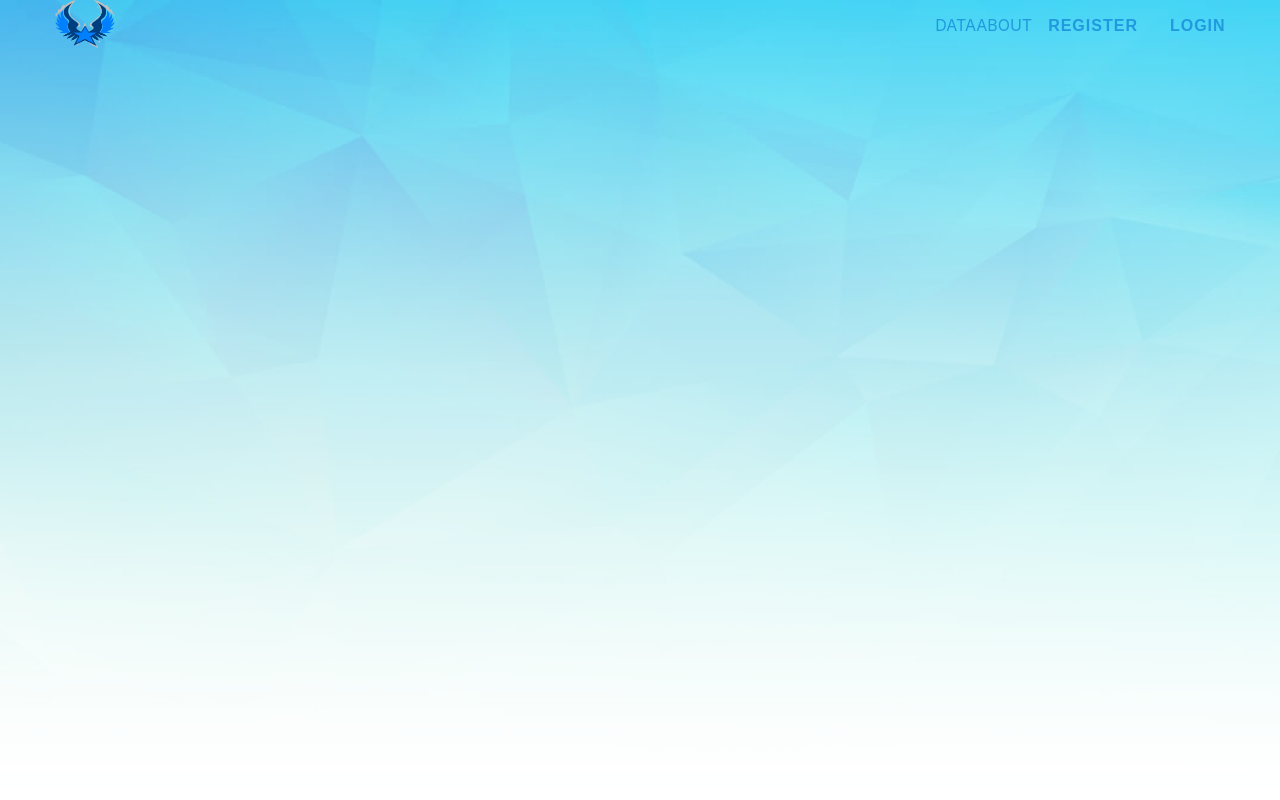
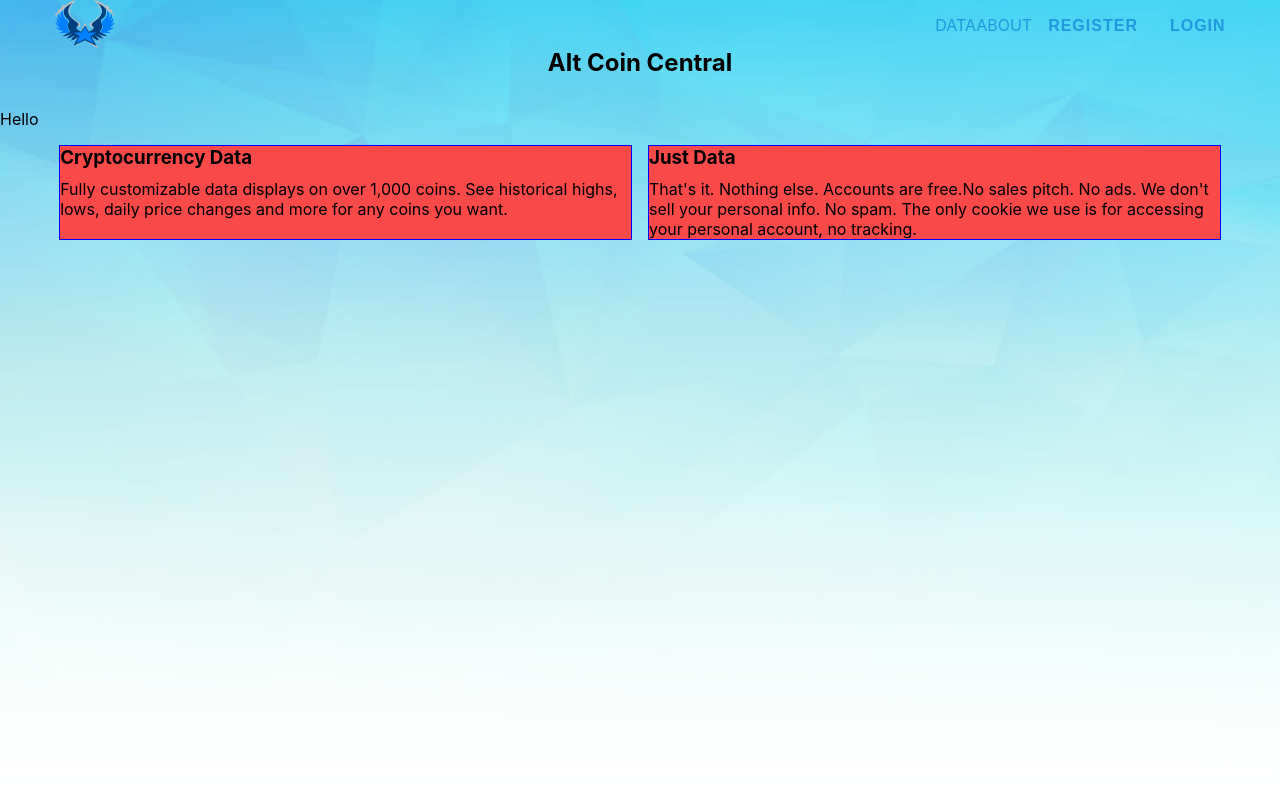
Before and after one commit to greenlightjohnny/crypto-chart, a React (Create React App) app: page / in a window 1280 px wide. Shown: the top 800 px of the page. Built offline with nearby package versions, Linux system fonts and the light colour scheme; no server answers.

Commit message:
New landing page work

```diff
--- a/src/components/Chart.js
+++ b/src/components/Chart.js
@@ -42,8 +42,8 @@ const Chart = ({ chartData, handleTime, time, text }) => {
               label: `${coinName} price`,
               data: days,
               //backgroundColor: gradient,
-              backgroundColor: "#e66465",
-              borderColor: "rgb(25, 233, 95)",
+              backgroundColor: "rgb(250, 73, 73)",
+              borderColor: "rgb(250, 73, 73)",
               pointRadius: 0,
             },
           ],
--- a/src/components/Table.js
+++ b/src/components/Table.js
@@ -5,7 +5,7 @@ import { CurrencyContext } from "../context/currencyContext"
 import Two from "./Boring"
 import Styles from "../styles/boring.module.scss"
 
-const Sad = () => {
+const TableData = () => {
   const [coins, setCoins] = useState()
   const { coinList, deleteCoin } = useContext(CurrencyContext)
   const [isLoading, setIsLoading] = useState(false)
@@ -45,4 +45,4 @@ const Sad = () => {
   )
 }
 
-export default Sad
+export default TableData
--- /dev/null
+++ b/src/components/homecomponents/Info.js
@@ -0,0 +1,28 @@
+import React from "react"
+import Styles from "../../styles/title.module.scss"
+const Info = () => {
+  return (
+    <>
+      <div className={Styles.container}>
+        <div className={Styles.flexItem}>
+          <h3>Cryptocurrency Data</h3>
+          <p>
+            Fully customizable data displays on over 1,000 coins. See historical
+            highs, lows, daily price changes and more for any coins you want.
+          </p>
+        </div>
+        <div className={Styles.flexItem}>
+          <h3>Just Data</h3>
+          <p>
+            That's it. Nothing else. Accounts are free.No sales pitch. No ads.
+            We don't sell your personal info. No spam. The only cookie we use is
+            for accessing your personal account, no tracking.
+          </p>
+        </div>
+      </div>
+      <div className={Styles.test}></div>
+    </>
+  )
+}
+
+export default Info
--- /dev/null
+++ b/src/components/homecomponents/Title.js
@@ -0,0 +1,11 @@
+import React from "react"
+import Styles from "../../styles/title.module.scss"
+const Title = () => {
+  return (
+    <div className={Styles.title}>
+      <h1>Alt Coin Central</h1>
+    </div>
+  )
+}
+
+export default Title
--- a/src/pages/home.js
+++ b/src/pages/home.js
@@ -3,10 +3,18 @@ import Coin from "../components/Pick"
 import List from "../components/List"
 import Styles from "../styles/home.module.scss"
 import HomeXT from "../components/homext"
+import TableData from "../components/Table"
+import Title from "../components/homecomponents/Title"
+import Info from "../components/homecomponents/Info"
 const summary = () => {
   return (
     <>
-      <div className={Styles.home}>{/* <List /> */}</div>
+      <div className={Styles.home}>
+        {/* <List /> */}
+        <Title />
+        <TableData />
+        <Info />
+      </div>
       <HomeXT />
     </>
   )
--- a/src/styles/boring.module.scss
+++ b/src/styles/boring.module.scss
@@ -10,7 +10,7 @@ table {
 .container {
   max-width: 1300px;
   margin: 0 auto;
-  margin-top: 5rem;
+  //margin-top: 5rem;
 }
 
 th {
--- a/src/styles/footer.module.scss
+++ b/src/styles/footer.module.scss
@@ -27,4 +27,9 @@ footer {
       }
     }
   }
+
+  p {
+    text-align: center;
+    margin-bottom: 20px;
+  }
 }
--- /dev/null
+++ b/src/styles/title.module.scss
@@ -0,0 +1,25 @@
+.title {
+  margin: 0 auto;
+  text-align: center;
+  margin-bottom: 2rem;
+}
+
+.container {
+  max-width: 1300px;
+  margin: 0 auto;
+  display: flex;
+  flex-wrap: wrap;
+  flex-direction: row;
+  padding: 0 4vw;
+
+  .flexItem {
+    flex: 1;
+    border: 1px solid blue;
+    margin: 1rem 0.5rem;
+    background-color: rgb(250, 73, 73);
+
+    h3 {
+      margin-bottom: 10px;
+    }
+  }
+}
```
